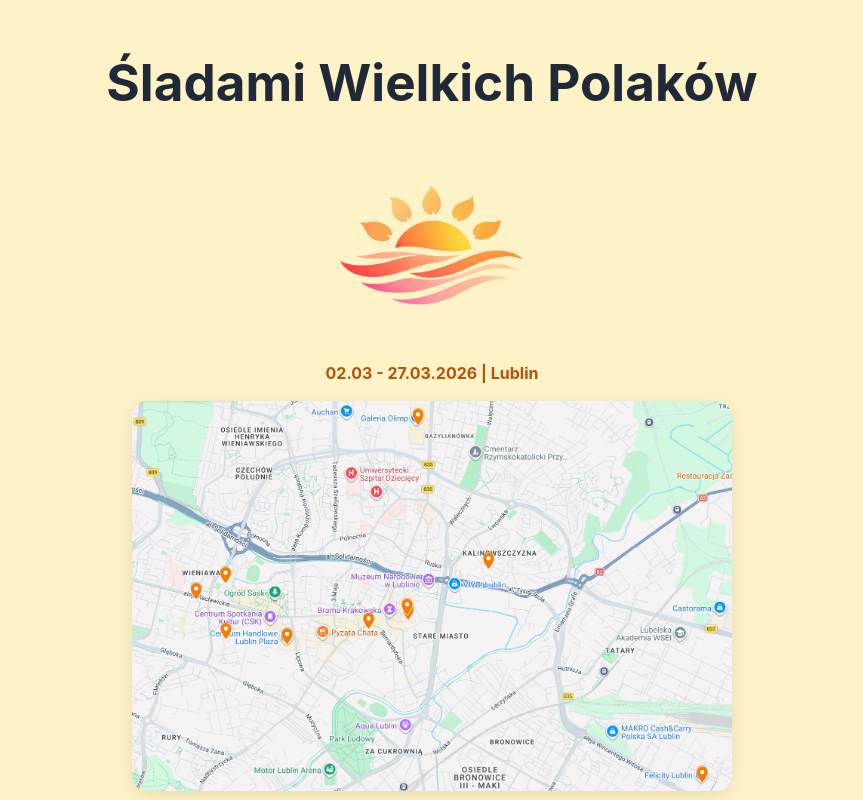
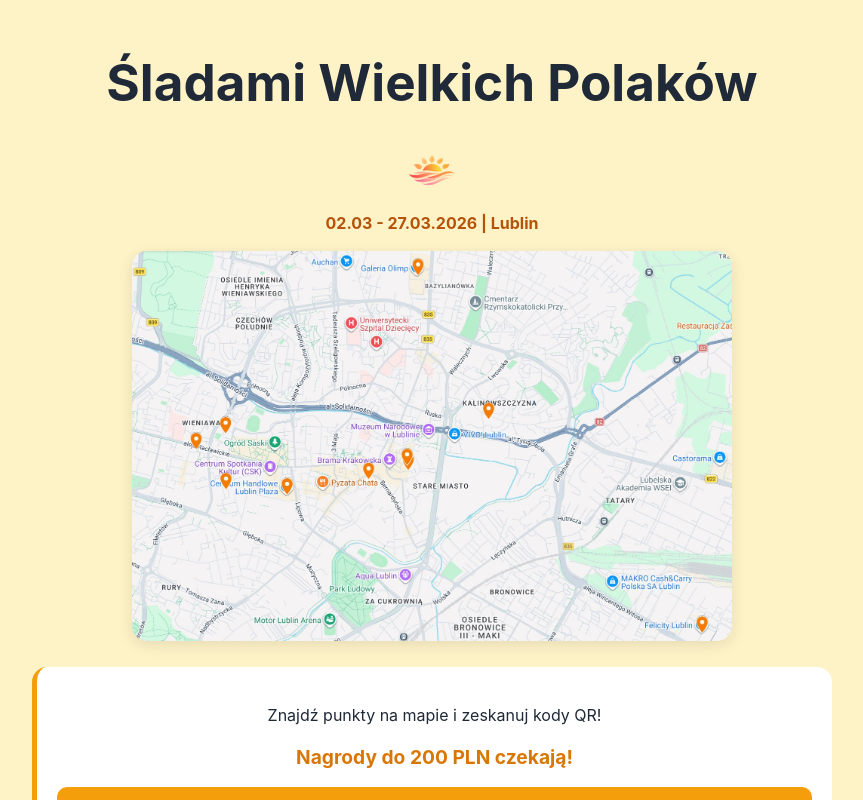
Before and after one commit to AmVaX-9/sladami-wielkich-polakow, a React (Vite) app: page / in a window 1280 px wide. Shown: the top 800 px of the page, without its empty margins (208-1071 px from the left). Built offline with nearby package versions, Linux system fonts and the light colour scheme.

Commit message:
Dopasowanie2

```diff
--- a/src/App.css
+++ b/src/App.css
@@ -27,7 +27,7 @@ body {
 
 .creator-logo {
   width: 100%;
-  max-width: 200px;
+  max-width: 50px;
   height: auto;
   margin: 0 auto 2px auto;
   display: block;
```
